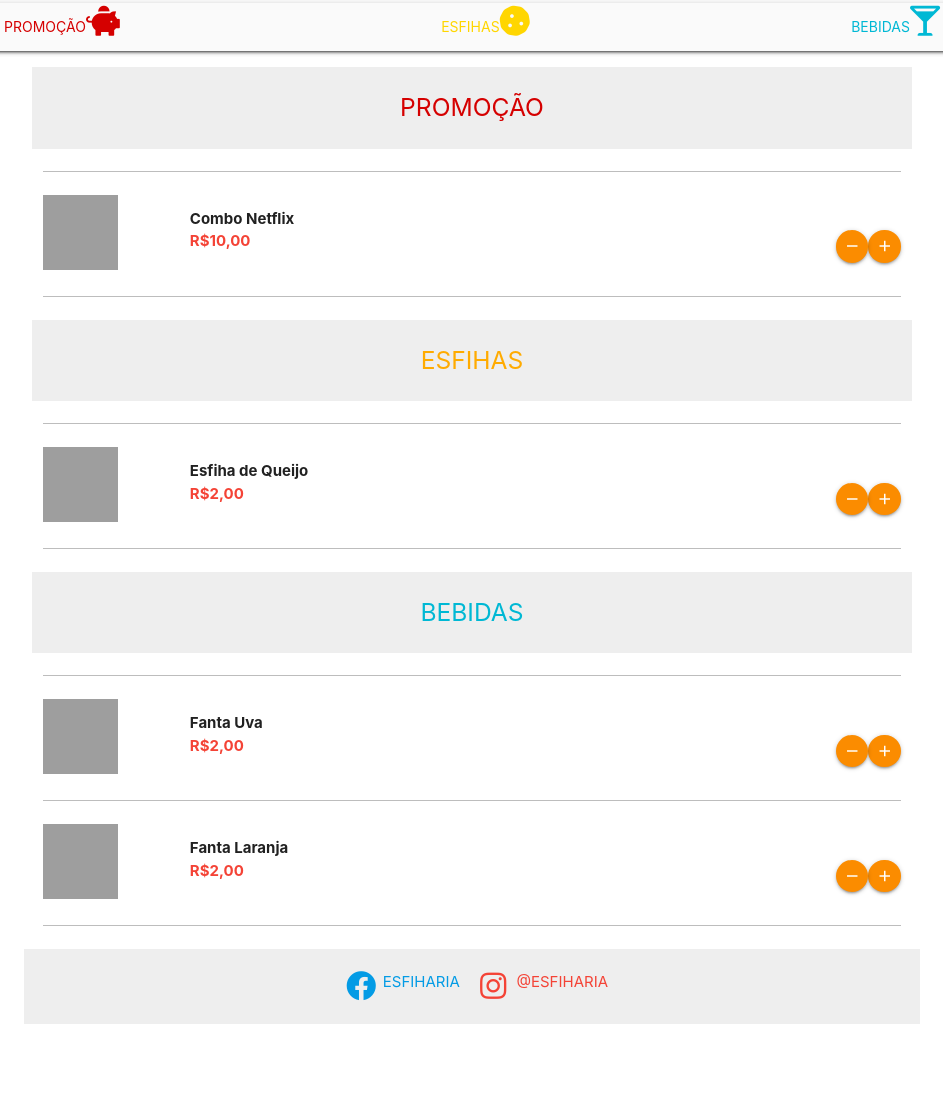
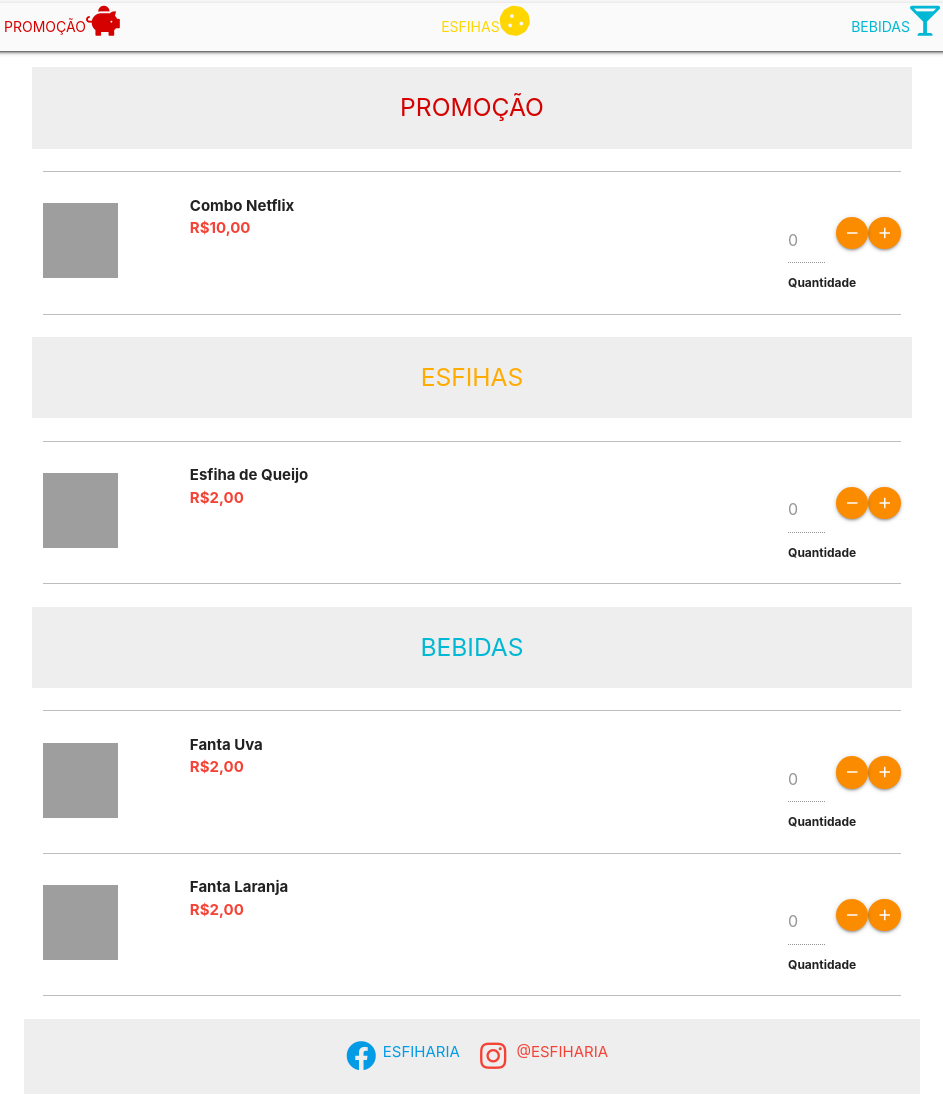
Before and after one commit to ZombieDaniel/zombiedaniel.github.io, a plain HTML site: page index.html in a window 1280 px wide. Shown: the part 61-1159 px from the top of the page, without its empty margins (168-1111 px from the left). Before the commit the page ends 1126 px from the top, so only its background shows below. Drawn offline with nearby package versions, Linux system fonts and the light colour scheme; grey boxes are pictures that could not be loaded.

Commit message:
Adicionando funcionalidades js

```diff
--- a/index.html
+++ b/index.html
@@ -14,21 +14,29 @@
         #ared {
             color: #d50000;
         }
-#red:hover, #ared:hover {
+
+        #red:hover,
+        #ared:hover {
             background-color: #d50000;
             color: white;
         }
+
         #ayellow {
             color: #ffd600;
         }
-#yellow:hover, #ayellow:hover {
-  background-color: #ffd600 ;
+
+        #yellow:hover,
+        #ayellow:hover {
+            background-color: #ffd600;
             color: white;
         }
+
         #ablue {
             color: #00b8d4;
         }
-#blue:hover, #ablue:hover {
+
+        #blue:hover,
+        #ablue:hover {
             background-color: #00b8d4;
             color: white;
         }
@@ -59,68 +67,103 @@
 
                 <main>
                     <div class="container">
-                        <h5 class="center-align red-text text-accent-4"><div class="col s12 l12 grey lighten-3"><br>PROMOÇÃO<br><br></div></h5>
+                        <h5 class="center-align red-text text-accent-4">
+                            <div class="col s12 l12 grey lighten-3"><br>PROMOÇÃO<br><br></div>
+                        </h5>
                         <div id="promocao" class="col s12 l12 white">
-                            <br><div class="divider grey lighten-1"></div><br>
+                            <br>
+                            <div class="divider grey lighten-1"></div><br>
                             <div class="row valign-wrapper">
                                 <div class="col s2 m2 l2">
-                                    <img class="" width="75" height="75" src="https://encrypted-tbn0.gstatic.com/images?q=tbn%3AANd9GcQmwG2Az_zIXiE1zCrCVaE-qkwb4smjFT9luw&usqp=CAU">
+                                    <img class="" width="75" height="75"
+                                        src="https://encrypted-tbn0.gstatic.com/images?q=tbn%3AANd9GcQmwG2Az_zIXiE1zCrCVaE-qkwb4smjFT9luw&usqp=CAU">
                                 </div>
                                 <div class="col s9 m10 l10">
                                     <b class="grey-text text-darken-4">
                                         Combo Netflix</b><br>
                                     <b class="red-text">R$10,00</b>
-                                    <a class="right waves-effect waves-light btn-floating btn-small orange darken-1"><i class="material-icons">add</i></a>
-                                    <a class="right waves-effect waves-light btn-floating btn-small orange darken-1"><i class="material-icons">remove</i></a>
-                                </span>
+                                    <a class="right waves-effect waves-light btn-floating btn-small orange darken-1"><i
+                                            class="material-icons">add</i></a>
+                                    <a class="right waves-effect waves-light btn-floating btn-small orange darken-1"><i
+                                            class="material-icons">remove</i></a>
+                                            <form class="right col s2 l1 m1">
+                                                <input id="quantidade" type="text" disabled value="0">
+                                                <label for="quantidade"><b class="grey-text text-darken-4">Quantidade</b></label>
+                                            </form>
                                 </div>
                             </div>
                             <div class="divider grey lighten-1"></div><br>
                         </div>
-                        <h5 class="center-align amber-text text-accent-4"><div class="col s12 l12 grey lighten-3"><br>ESFIHAS<br><br></div></h5>
+                        <h5 class="center-align amber-text text-accent-4">
+                            <div class="col s12 l12 grey lighten-3"><br>ESFIHAS<br><br></div>
+                        </h5>
                         <div id="esfiha" class="col s12 l12 white">
-                                <br><div class="divider grey lighten-1"></div><br>
+                            <br>
+                            <div class="divider grey lighten-1"></div><br>
                             <div class="row valign-wrapper">
                                 <div class="col s2 m2 l2">
-                                        <img class="" width="75" height="75" src="https://imagem.band.com.br/12/f_355412.jpg">
+                                    <img class="" width="75" height="75"
+                                        src="https://imagem.band.com.br/12/f_355412.jpg">
                                 </div>
                                 <div class="col s9 m10 l10">
                                     <b class="grey-text text-darken-4">
                                         Esfiha de Queijo</b><br>
                                     <b class="red-text">R$2,00</b>
-                                        <a class="right waves-effect waves-light btn-floating btn-small orange darken-1"><i class="material-icons">add</i></a>
-                                        <a class="right waves-effect waves-light btn-floating btn-small orange darken-1"><i class="material-icons">remove</i></a>
-                                    </span>
+                                    <a class="right waves-effect waves-light btn-floating btn-small orange darken-1"><i
+                                            class="material-icons">add</i></a>
+                                    <a class="right waves-effect waves-light btn-floating btn-small orange darken-1"><i
+                                            class="material-icons">remove</i></a>
+                                            <form class="right col s2 l1 m1">
+                                                <input id="quantidade" type="text" disabled value="0">
+                                                <label for="quantidade"><b class="grey-text text-darken-4">Quantidade</b></label>
+                                            </form>
                                 </div>
                             </div>
                             <div class="divider grey lighten-1"></div><br>
                         </div>
-                            <h5 class="center-align cyan-text text-accent-4"><div class="col s12 l12 grey lighten-3"><br>BEBIDAS<br><br></div></h5>
+                        <h5 class="center-align cyan-text text-accent-4">
+                            <div class="col s12 l12 grey lighten-3"><br>BEBIDAS<br><br></div>
+                        </h5>
                         <div id="bebidas" class="col s12 l12 white">
-                                <br><div class="divider grey lighten-1"></div><br>
+                            <br>
+                            <div class="divider grey lighten-1"></div><br>
                             <div class="row valign-wrapper">
                                 <div class="col s2 m2 l2">
-                                        <img class="" width="75" height="75" src="https://savegnago.vteximg.com.br/arquivos/ids/290401-600-600/REFRIGERANTE-FANTA-200ML-PET-UVA.jpg?v=636705281339000000">
+                                    <img class="" width="75" height="75"
+                                        src="https://savegnago.vteximg.com.br/arquivos/ids/290401-600-600/REFRIGERANTE-FANTA-200ML-PET-UVA.jpg?v=636705281339000000">
                                 </div>
                                 <div class="col s9 m10 l10">
                                     <b class="grey-text text-darken-4">
                                         Fanta Uva</b><br>
                                     <b class="red-text">R$2,00</b>
-                                        <a class="right waves-effect waves-light btn-floating btn-small orange darken-1"><i class="material-icons">add</i></a>
-                                        <a class="right waves-effect waves-light btn-floating btn-small orange darken-1"><i class="material-icons">remove</i></a>
+                                    <a class="right waves-effect waves-light btn-floating btn-small orange darken-1"><i
+                                            class="material-icons">add</i></a>
+                                    <a class="right waves-effect waves-light btn-floating btn-small orange darken-1"><i
+                                            class="material-icons">remove</i></a>
+                                            <form class="right col s2 l1 m1">
+                                                <input id="quantidade" type="text" disabled value="0">
+                                                <label for="quantidade"><b class="grey-text text-darken-4">Quantidade</b></label>
+                                            </form>
                                 </div>
                             </div>
                             <div class="divider grey lighten-1"></div><br>
                             <div class="row valign-wrapper">
                                 <div class="col s2 m2 l2">
-                                        <img class="" width="75" height="75" src="https://apoioentrega.vteximg.com.br/arquivos/ids/443753/184606.jpg?v=636855103678530000">
+                                    <img class="" width="75" height="75"
+                                        src="https://apoioentrega.vteximg.com.br/arquivos/ids/443753/184606.jpg?v=636855103678530000">
                                 </div>
                                 <div class="col s9 m10 l10">
                                     <b class="grey-text text-darken-4">
                                         Fanta Laranja</b><br>
                                     <b class="red-text">R$2,00</b>
-                                        <a class="right waves-effect waves-light btn-floating btn-small orange darken-1"><i class="material-icons">add</i></a>
-                                        <a class="right waves-effect waves-light btn-floating btn-small orange darken-1"><i class="material-icons">remove</i></a>
+                                    <a class="right waves-effect waves-light btn-floating btn-small orange darken-1"><i
+                                            class="material-icons">add</i></a>
+                                    <a class="right waves-effect waves-light btn-floating btn-small orange darken-1"><i
+                                            class="material-icons">remove</i></a>
+                                            <form class="right col s2 l1 m1">
+                                                <input id="quantidade" type="text" disabled value="0">
+                                                <label for="quantidade"><b class="grey-text text-darken-4">Quantidade</b></label>
+                                            </form>
                                 </div>
                             </div>
                             <div class="divider grey lighten-1"></div><br>
```
Lines whose indentation alone changed are shown as unchanged.
